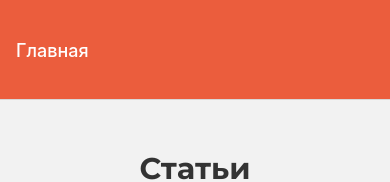
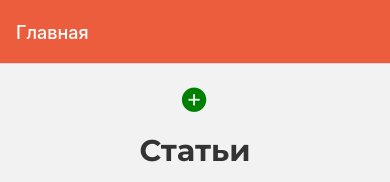
Before and after one commit to ARTARTAS/react-native-lessons, a React Native app: screen / in a window 390 px wide. Shown: the top 182 px of the page. Built offline with nearby package versions, Linux system fonts and the light colour scheme.

Commit message:
add modal

```diff
--- a/components/FullInfo.js
+++ b/components/FullInfo.js
@@ -6,7 +6,7 @@ export default function FullInfo({ route, navigation }) {
   return (
     <View style={globalStyle.main}>
       <Image
-        style={Styles.stretch}
+        style={Styles.image}
         source={{
           width: "100%",
           height: 120,
@@ -33,7 +33,7 @@ const Styles = StyleSheet.create({
     marginTop: 20,
     color: "black",
   },
-  stretch: {
+  image: {
     width: "auto",
     height: 200,
     resizeMode: "stretch",
--- a/components/Main.js
+++ b/components/Main.js
@@ -6,8 +6,10 @@ import {
   FlatList,
   Image,
   StyleSheet,
+  Modal,
 } from "react-native";
 import { globalStyle } from "./../styles/style";
+import { Ionicons, AntDesign } from "@expo/vector-icons";
 
 export default function Main({ navigation }) {
   const [news, setNews] = useState([
@@ -31,8 +33,28 @@ export default function Main({ navigation }) {
     },
   ]);
 
+  const [modalWindow, setModalWindow] = useState(false);
   return (
     <View style={globalStyle.main}>
+      <Modal visible={modalWindow}>
+        <View style={globalStyle.main}>
+          <AntDesign
+            style={Styles.iconClose}
+            name="closecircle"
+            size={30}
+            color="red"
+            onPress={() => setModalWindow(false)}
+          />
+          <Text style={Styles.tittle}>Добавить статью</Text>
+        </View>
+      </Modal>
+      <Ionicons
+        style={Styles.iconAdd}
+        name="add-circle-sharp"
+        size={30}
+        color="green"
+        onPress={() => setModalWindow(true)}
+      />
       <Text style={[globalStyle.tittle, Styles.header]}>Статьи</Text>
       <FlatList
         data={news}
@@ -43,10 +65,8 @@ export default function Main({ navigation }) {
               onPress={() => navigation.navigate("FullInfo", item)}
             >
               <Image
-                style={Styles.stretch}
+                style={Styles.image}
                 source={{
-                  width: "100%",
-                  height: 200,
                   uri: item.img,
                 }}
               />
@@ -66,6 +86,13 @@ export default function Main({ navigation }) {
 }
 
 const Styles = StyleSheet.create({
+  iconClose: {
+    textAlign: "center",
+  },
+  iconAdd: {
+    textAlign: "center",
+    marginBottom: 15,
+  },
   header: {
     fontSize: 30,
     marginBottom: 30,
@@ -88,7 +115,7 @@ const Styles = StyleSheet.create({
     marginTop: 5,
     color: "#474747",
   },
-  stretch: {
+  image: {
     width: "auto",
     height: 200,
     resizeMode: "stretch",
--- a/navigate.js
+++ b/navigate.js
@@ -18,7 +18,6 @@ export default function Navigate() {
             title: "Главная",
             headerStyle: {
               backgroundColor: "#eb5d3d",
-              height: 100,
             },
             headerTitleStyle: {
               color: "white",
--- a/package.json
+++ b/package.json
@@ -10,6 +10,7 @@
     "eject": "expo eject"
   },
   "dependencies": {
+    "@expo/vector-icons": "^12.0.5",
     "@react-navigation/native": "^6.0.10",
     "@react-navigation/native-stack": "^6.6.1",
     "@react-navigation/stack": "^6.2.1",
--- a/styles/style.js
+++ b/styles/style.js
@@ -3,8 +3,8 @@ import { StyleSheet } from "react-native";
 export const globalStyle = StyleSheet.create({
   main: {
     flex: 1,
-    padding: 20,
-    paddingTop: 50,
+    padding: 10,
+    paddingTop: 20,
   },
   tittle: {
     fontSize: 25,
```
Also changed, not shown: 1 other file (tests, documents, lock files or other folders).
